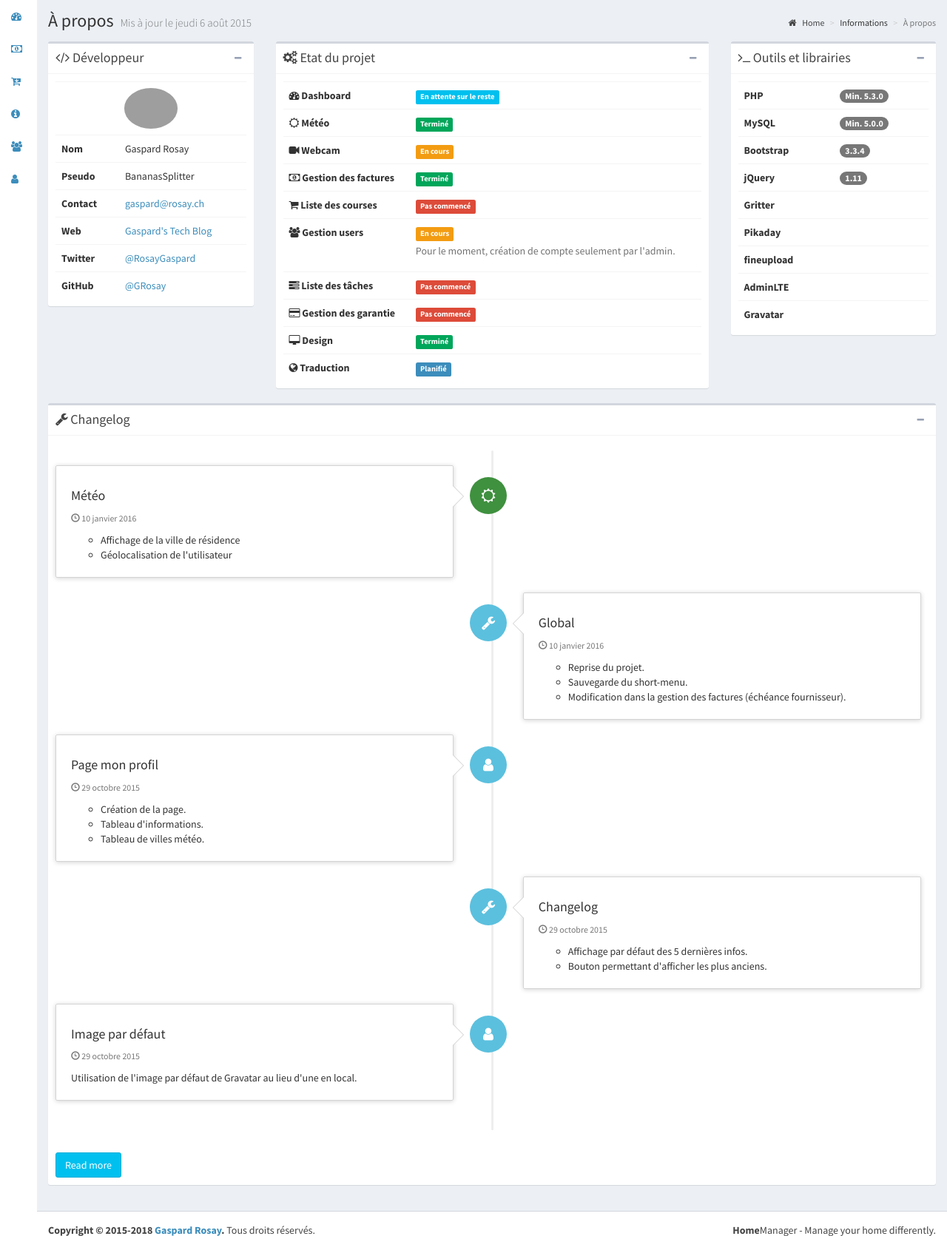
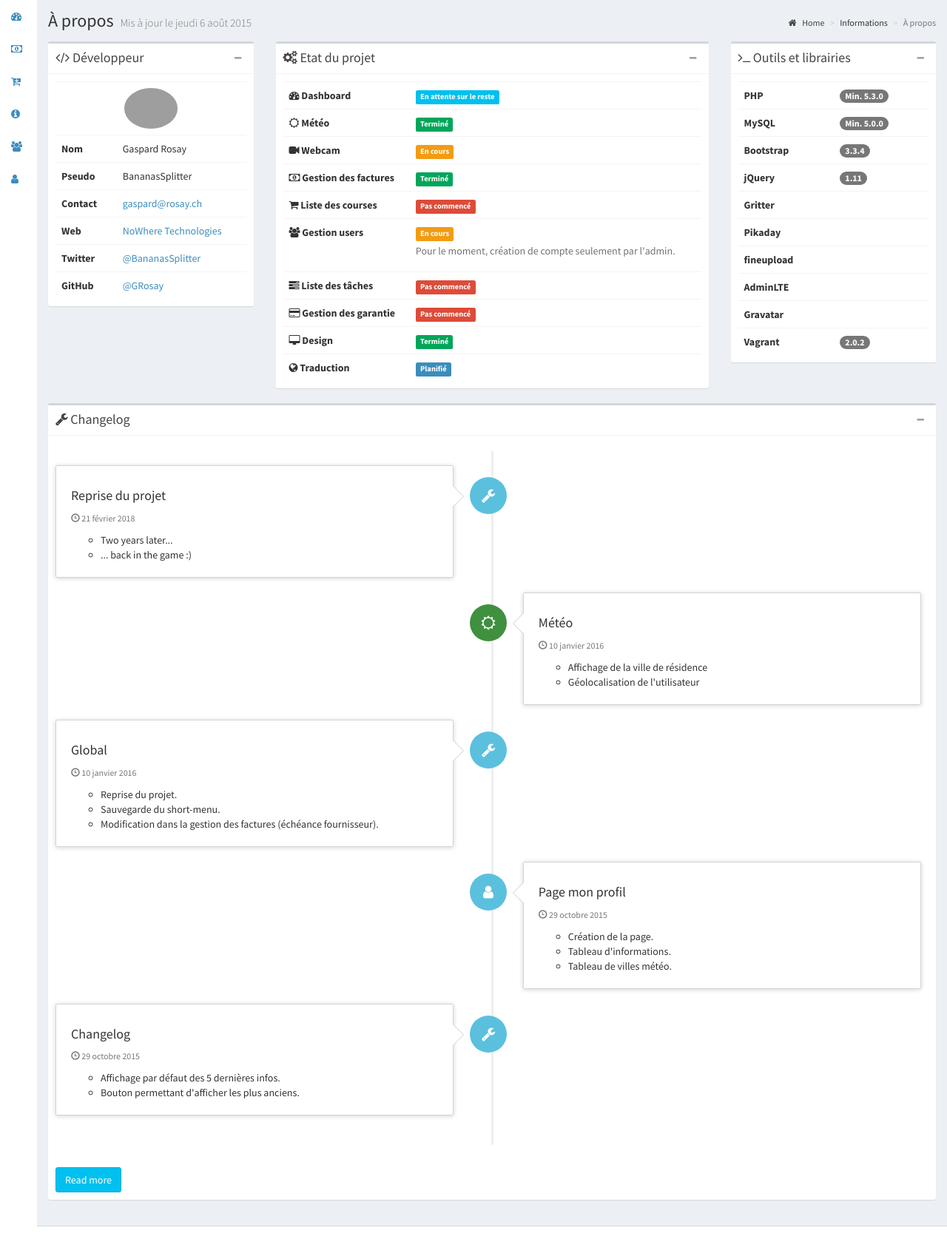
Before and after one commit to GRosay/HomeManager, a PHP site: page /index.php?p=about in a window 1280 px wide. Shown: the part 50-1721 px from the top of the page at 74% size. Run offline with PHP 8.4, Linux system fonts and the light colour scheme; the visitor is signed in with stand-in values (Sample User, id 1); data that the repository does not hold is empty; some libraries are stand-ins or nearby versions; grey boxes are pictures that could not be loaded.

Commit message:
Page about

```diff
--- a/pages/about.php
+++ b/pages/about.php
@@ -13,6 +13,16 @@
 	'content' => "");
  */
 
+
+$aTimeLine[] = array(
+    'badge' => 'info',
+    'icon' => 'wrench',
+    'title' => 'Reprise du projet',
+    'date' => '21 février 2018',
+    'content' => "	<ul>
+						<li>Two years later...</li>
+						<li>... back in the game :)</li>
+					</ul>");
 
 $aTimeLine[] = array(
 	'badge' => 'success',
@@ -123,7 +133,7 @@
 					<tbody>
 						<tr>
 							<td colspan="2" style="text-align:center;">
-								<img style="max-width:30%;" src="https://media.licdn.com/media/p/3/005/0ac/0d9/07ca5c6.jpg" class="img-circle" />
+								<img style="max-width:30%;" src="https://media-exp2.licdn.com/mpr/mpr/shrinknp_400_400/AAIA_wDGAAAAAQAAAAAAAAvUAAAAJDcwN2E2ZGYxLWUyYzktNDQyYS1iN2VjLWI0MjBjMjJiYWZmMQ.jpg" class="img-circle" />
 							</td>
 						</tr>
 						<tr>
@@ -140,11 +150,11 @@
 						</tr>
 						<tr>
 							<th>Web</th>
-							<td><a href="http://www.gaspard-rosay.ch">Gaspard's Tech Blog</a></th>
+							<td><a href="http://nowhere-tech.io">NoWhere Technologies</a></th>
 						</tr>
 						<tr>
 							<th>Twitter</th>
-							<td><a href="https://twitter.com/RosayGaspard">@RosayGaspard</a></th>
+							<td><a href="https://twitter.com/BananasSplitter">@BananasSplitter</a></th>
 						</tr>
 						<tr>
 							<th>GitHub</th>
@@ -258,6 +268,10 @@
 							<th>Gravatar</th>
 							<td></th>
 						</tr>
+                        <tr>
+                            <th>Vagrant</th>
+                            <td><span class="badge">2.0.2</span></th>
+                        </tr>
 					</tbody>
 				</table>
 			</div>
```
